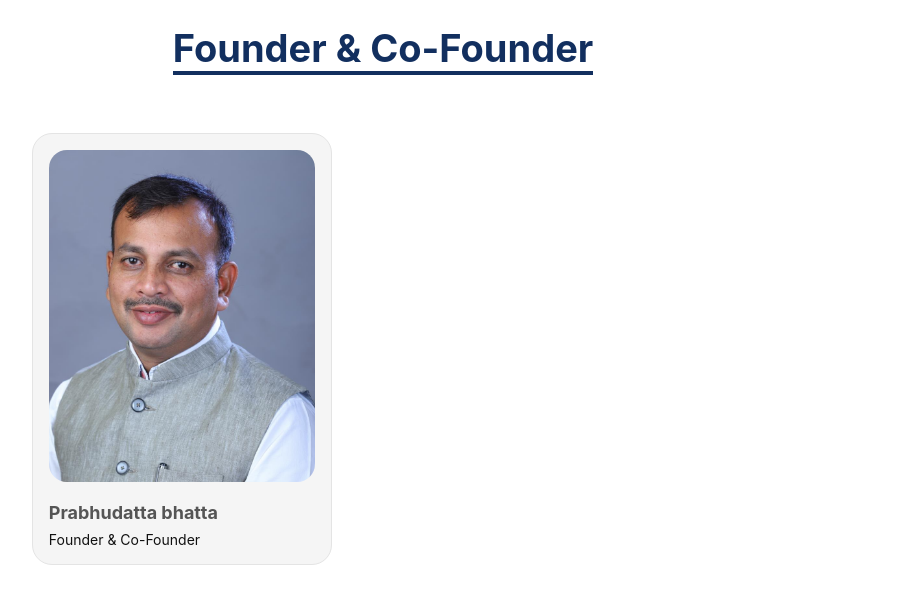
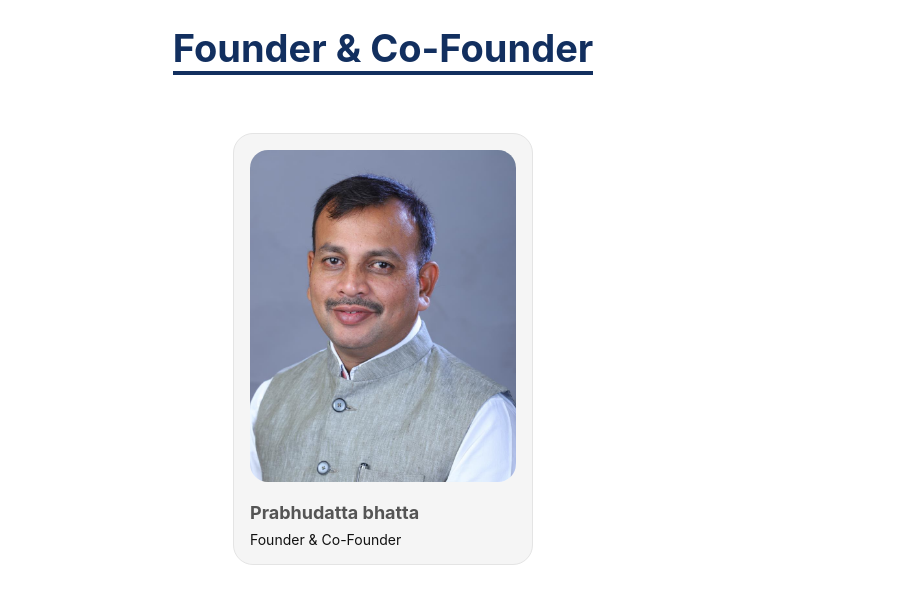
Before and after one commit to sheshrajPawar/SN_Infratech-Solutions, a React (Vite) app: page / in a window 1280 px wide. Shown: the part 4900-5515 px from the top of the page, without its empty margins (257-1174 px from the left). Built offline with nearby package versions, Linux system fonts and the light colour scheme.

Commit message:
Update styles.css

```diff
--- a/src/styles.css
+++ b/src/styles.css
@@ -611,7 +611,7 @@ main,
 
 .leader-grid {
   display: grid;
-  grid-template-columns: repeat(2, minmax(240px, 300px));
+  grid-template-columns: repeat(auto-fit, minmax(240px, 300px));
   justify-content: center;
   gap: clamp(48px, 8vw, 120px);
 }
@@ -639,14 +639,6 @@ main,
   height: 100%;
   object-fit: cover;
   object-position: center;
-}
-
-.leader-image-satyanarayan img {
-  object-position: center 38%;
-}
-
-.leader-image-shrutikala img {
-  object-position: center 32%;
 }
 
 .leader-card h3 {
```
